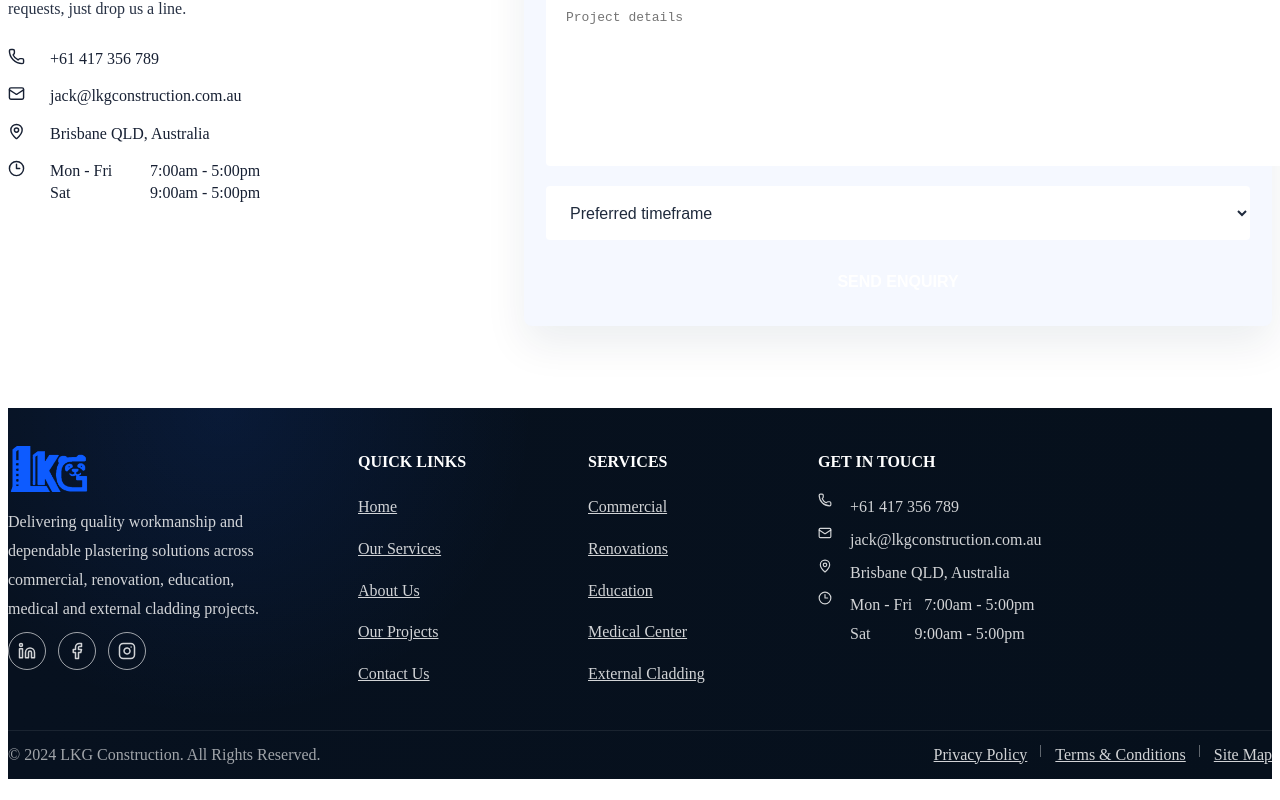
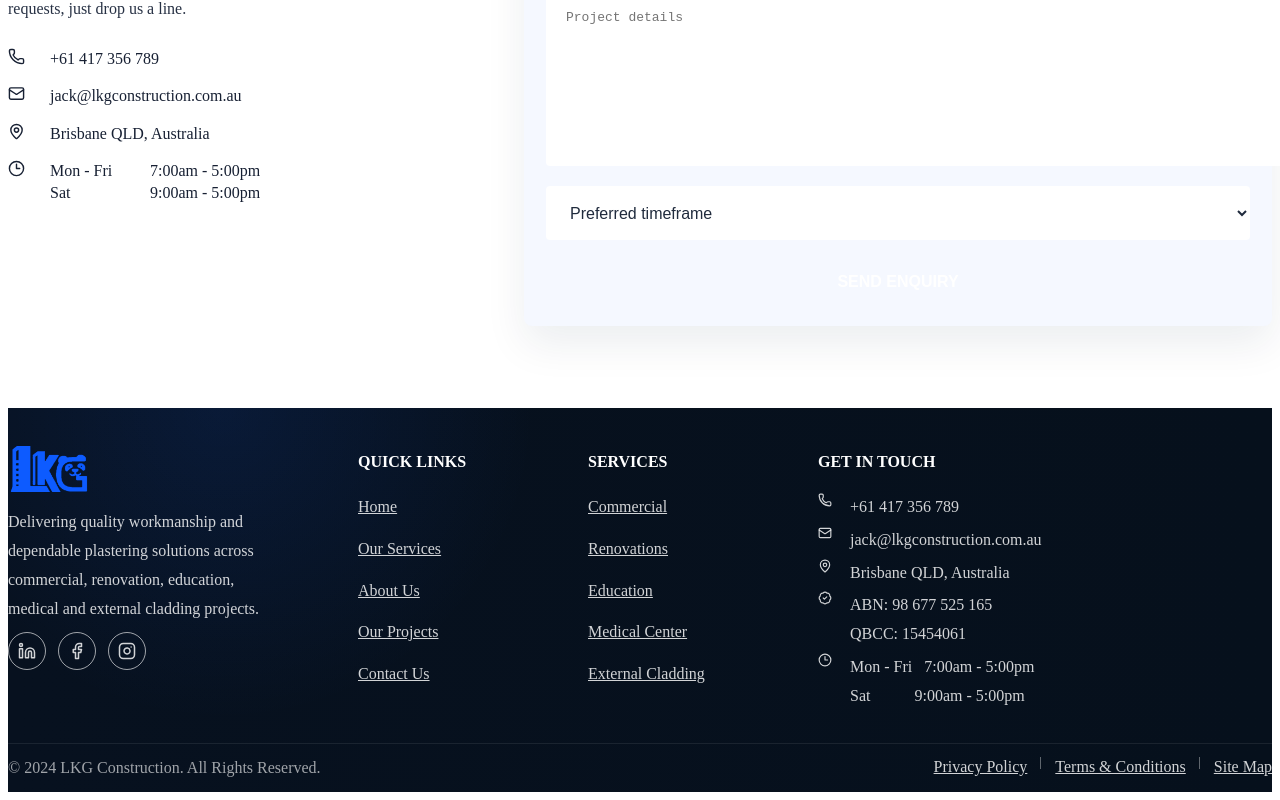
Before and after one commit to liangceli/LKG-Construction, a React (Vite) app: page / in a window 1280 px wide. Shown: the part 2546-3346 px from the top of the page. Built offline with nearby package versions, Linux system fonts and the light colour scheme; the HTML template or start-up script is replaced by a standard one.

Commit message:
Modify CSS-2

```diff
--- a/src/components/Footer.jsx
+++ b/src/components/Footer.jsx
@@ -1,4 +1,4 @@
-import { Clock3, Facebook, Instagram, Linkedin, Mail, MapPin, Phone } from 'lucide-react';
+import { BadgeCheck, Clock3, Facebook, Instagram, Linkedin, Mail, MapPin, Phone } from 'lucide-react';
 import { quickLinks, services } from '../data/siteData.js';
 import styles from './Footer.module.css';
 
@@ -22,6 +22,7 @@ export default function Footer() {
           <p><Phone size={14} /> +61 417 356 789</p>
           <p><Mail size={14} /> jack@lkgconstruction.com.au</p>
           <p><MapPin size={14} /> Brisbane QLD, Australia</p>
+          <p><BadgeCheck size={14} /> ABN: 98 677 525 165<br />QBCC: 15454061</p>
           <p><Clock3 size={14} /> Mon - Fri&nbsp;&nbsp; 7:00am - 5:00pm<br />Sat&nbsp;&nbsp;&nbsp;&nbsp;&nbsp;&nbsp;&nbsp;&nbsp;&nbsp;&nbsp; 9:00am - 5:00pm</p>
         </div>
       </div>
--- a/src/pages/ContactPage.jsx
+++ b/src/pages/ContactPage.jsx
@@ -33,6 +33,11 @@ const contactItems = [
     icon: Clock3,
     title: 'Business Hours',
     lines: ['Mon - Fri      7:00am - 5:00pm', 'Sat            9:00am - 5:00pm'],
+  },
+  {
+    icon: CheckCircle2,
+    title: 'ABN & QBCC',
+    lines: ['ABN: 98 677 525 165', 'QBCC: 15454061'],
   },
 ];
 
```
